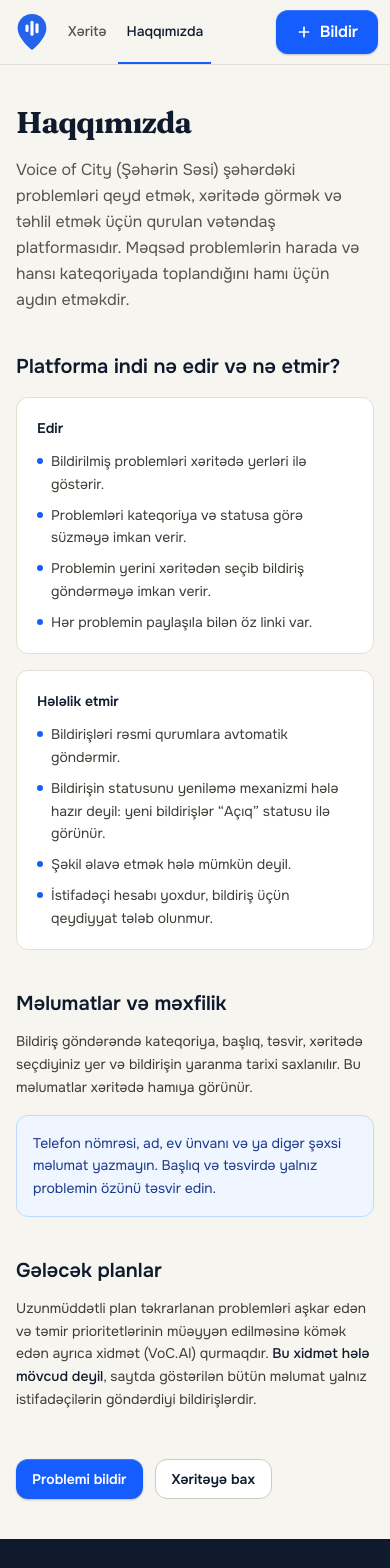
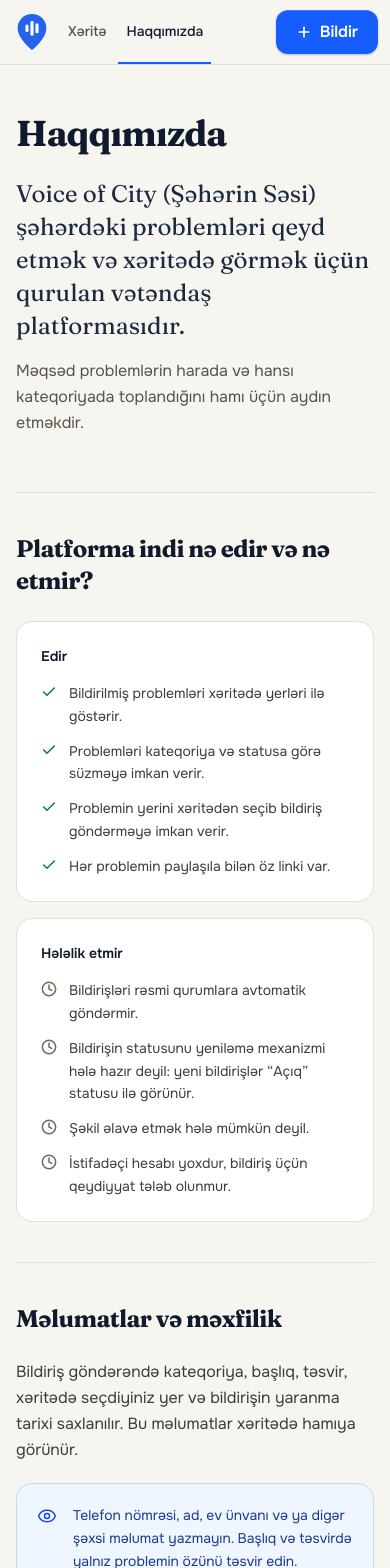
Before and after one commit to NRvBOSS/VoC-frontend, a Next.js app: page /about in a window 390 px wide. Shown: the top 1568 px of the page. Built offline with nearby package versions, Linux system fonts and the light colour scheme; no server answers.

Commit message:
style: about page redesign, lost-pin 404 and error pages, loading state

```diff
--- a/src/app/(site)/about/page.tsx
+++ b/src/app/(site)/about/page.tsx
@@ -1,4 +1,7 @@
 import Link from "next/link";
+import type { LucideIcon } from "lucide-react";
+import { ArrowRight, Check, Clock, Eye, Plus } from "lucide-react";
+import type { ReactNode } from "react";
 import { buttonStyles } from "@/components/ui/Button";
 import { BRAND, CONTACT_EMAIL } from "@/lib/brand";
 
@@ -18,14 +21,48 @@
     "İstifadəçi hesabı yoxdur, bildiriş üçün qeydiyyat tələb olunmur.",
 ];
 
-function List({ items }: { items: string[] }) {
+function Row({
+                 id,
+                 title,
+                 children,
+             }: {
+    id: string;
+    title: string;
+    children: ReactNode;
+}) {
     return (
-        <ul className="mt-3 space-y-2 text-sm leading-relaxed text-slate-700">
+        <section
+            aria-labelledby={id}
+            className="grid gap-6 border-t border-slate-200 py-10 lg:grid-cols-[14rem_minmax(0,1fr)] lg:gap-10"
+        >
+            <h2
+                id={id}
+                className="font-display text-2xl font-bold tracking-tight text-slate-900"
+            >
+                {title}
+            </h2>
+            <div>{children}</div>
+        </section>
+    );
+}
+
+function Items({
+                   items,
+                   Icon,
+                   iconClass,
+               }: {
+    items: string[];
+    Icon: LucideIcon;
+    iconClass: string;
+}) {
+    return (
+        <ul className="mt-4 space-y-3 text-sm leading-relaxed text-slate-700">
             {items.map((item) => (
-                <li key={item} className="flex gap-2">
-          <span
+                <li key={item} className="flex gap-3">
+                    <Icon
                         aria-hidden
-              className="mt-2 h-1.5 w-1.5 shrink-0 rounded-full bg-blue-600"
+                        className={`mt-0.5 h-4 w-4 shrink-0 ${iconClass}`}
+                        strokeWidth={2.25}
                     />
                     {item}
                 </li>
@@ -36,89 +73,101 @@
 
 export default function AboutPage() {
     return (
-        <div className="mx-auto max-w-3xl px-4 py-10 sm:px-6 lg:py-14">
-            <h1 className="text-3xl font-bold tracking-tight text-slate-900">
+        <div className="mx-auto max-w-5xl px-4 py-12 sm:px-6 lg:py-20">
+            <h1 className="text-4xl font-bold tracking-tight text-slate-900 sm:text-5xl">
                 Haqqımızda
             </h1>
-            <p className="mt-4 text-base leading-relaxed text-slate-600">
+            <p className="mt-6 max-w-3xl font-display text-2xl leading-snug text-slate-800 sm:text-3xl">
                 <span lang="en">{BRAND.name}</span> ({BRAND.nameAz}) şəhərdəki
-                problemləri qeyd etmək, xəritədə görmək və təhlil etmək üçün qurulan
-                vətəndaş platformasıdır. Məqsəd problemlərin harada və hansı
-                kateqoriyada toplandığını hamı üçün aydın etməkdir.
+                problemləri qeyd etmək və xəritədə görmək üçün qurulan vətəndaş
+                platformasıdır.
+            </p>
+            <p className="mt-4 max-w-2xl text-base leading-relaxed text-slate-600">
+                Məqsəd problemlərin harada və hansı kateqoriyada toplandığını hamı üçün
+                aydın etməkdir.
             </p>
 
-            <section aria-labelledby="scope" className="mt-10">
-                <h2 id="scope" className="text-xl font-semibold text-slate-900">
-                    Platforma indi nə edir və nə etmir?
-                </h2>
-                <div className="mt-4 grid gap-4 md:grid-cols-2">
-                    <div className="rounded-xl border border-slate-200 bg-white p-5">
+            <div className="mt-14">
+                <Row id="scope" title="Platforma indi nə edir və nə etmir?">
+                    <div className="grid gap-4 md:grid-cols-2">
+                        <div className="rounded-2xl border border-slate-200 bg-white p-6">
                             <h3 className="text-sm font-semibold text-slate-900">Edir</h3>
-                        <List items={DOES} />
+                            <Items items={DOES} Icon={Check} iconClass="text-green-700" />
                         </div>
-                    <div className="rounded-xl border border-slate-200 bg-white p-5">
+                        <div className="rounded-2xl border border-slate-200 bg-white p-6">
                             <h3 className="text-sm font-semibold text-slate-900">
                                 Hələlik etmir
                             </h3>
-                        <List items={DOES_NOT} />
+                            <Items
+                                items={DOES_NOT}
+                                Icon={Clock}
+                                iconClass="text-slate-500"
+                            />
                         </div>
                     </div>
-            </section>
+                </Row>
 
-            <section aria-labelledby="data" className="mt-10">
-                <h2 id="data" className="text-xl font-semibold text-slate-900">
-                    Məlumatlar və məxfilik
-                </h2>
-                <p className="mt-3 text-sm leading-relaxed text-slate-700">
+                <Row id="data" title="Məlumatlar və məxfilik">
+                    <p className="text-base leading-relaxed text-slate-700">
                         Bildiriş göndərəndə kateqoriya, başlıq, təsvir, xəritədə seçdiyiniz
-                    yer və bildirişin yaranma tarixi saxlanılır. Bu məlumatlar xəritədə
-                    hamıya görünür.
+                        yer və bildirişin yaranma tarixi saxlanılır. Bu məlumatlar
+                        xəritədə hamıya görünür.
                     </p>
-                <div className="mt-4 rounded-xl border border-blue-200 bg-blue-50 p-4 text-sm leading-relaxed text-blue-900">
-                    Telefon nömrəsi, ad, ev ünvanı və ya digər şəxsi məlumat yazmayın.
-                    Başlıq və təsvirdə yalnız problemin özünü təsvir edin.
+                    <div className="mt-5 flex gap-4 rounded-2xl border border-blue-200 bg-blue-50 p-5 text-blue-900">
+                        <Eye
+                            aria-hidden
+                            className="mt-0.5 h-5 w-5 shrink-0 text-blue-700"
+                            strokeWidth={1.75}
+                        />
+                        <p className="text-sm leading-relaxed">
+                            Telefon nömrəsi, ad, ev ünvanı və ya digər şəxsi məlumat
+                            yazmayın. Başlıq və təsvirdə yalnız problemin özünü təsvir edin.
+                        </p>
                     </div>
-            </section>
+                </Row>
 
-            <section aria-labelledby="future" className="mt-10">
-                <h2 id="future" className="text-xl font-semibold text-slate-900">
-                    Gələcək planlar
-                </h2>
-                <p className="mt-3 text-sm leading-relaxed text-slate-700">
+                <Row id="future" title="Gələcək planlar">
+                    <div className="rounded-2xl border border-slate-200 bg-white p-6">
+                        <div className="flex flex-wrap items-center gap-3">
+                            <h3 className="font-display text-xl font-semibold text-slate-900">
+                                VoC.AI
+                            </h3>
+                            <span className="rounded-full border border-slate-300 bg-slate-50 px-2.5 py-0.5 text-xs font-medium text-slate-700">
+                Hələ mövcud deyil
+              </span>
+                        </div>
+                        <p className="mt-3 text-base leading-relaxed text-slate-700">
                             Uzunmüddətli plan təkrarlanan problemləri aşkar edən və təmir
                             prioritetlərinin müəyyən edilməsinə kömək edən ayrıca xidmət
-                    (VoC.AI) qurmaqdır.{" "}
-                    <span className="font-medium text-slate-900">
-            Bu xidmət hələ mövcud deyil
-          </span>
-                    , saytda göstərilən bütün məlumat yalnız istifadəçilərin göndərdiyi
-                    bildirişlərdir.
+                            qurmaqdır. Saytda göstərilən bütün məlumat yalnız
+                            istifadəçilərin göndərdiyi bildirişlərdir.
                         </p>
-            </section>
+                    </div>
+                </Row>
 
                 {CONTACT_EMAIL && (
-                <section aria-labelledby="contact" className="mt-10">
-                    <h2 id="contact" className="text-xl font-semibold text-slate-900">
-                        Əlaqə
-                    </h2>
-                    <p className="mt-3 text-sm text-slate-700">
+                    <Row id="contact" title="Əlaqə">
+                        <p className="text-base text-slate-700">
                             Sual və təkliflər üçün:{" "}
                             <a
                                 href={`mailto:${CONTACT_EMAIL}`}
-                            className="font-medium text-blue-700 underline"
+                                className="font-semibold text-blue-700 underline"
                             >
                                 {CONTACT_EMAIL}
                             </a>
                         </p>
-                </section>
+                    </Row>
                 )}
+            </div>
 
-            <div className="mt-12 flex flex-wrap gap-3">
-                <Link href="/report" className={buttonStyles("primary")}>
+            <div className="flex flex-wrap gap-3 border-t border-slate-200 pt-10">
+                <Link href="/report" className={buttonStyles("primary", "lg")}>
+                    <Plus aria-hidden className="h-4 w-4" strokeWidth={2.5} />
                     Problemi bildir
                 </Link>
-                <Link href="/map" className={buttonStyles("secondary")}>
+                <Link href="/map" className={buttonStyles("secondary", "lg")}>
                     Xəritəyə bax
+                    <ArrowRight aria-hidden className="h-4 w-4" />
                 </Link>
             </div>
         </div>
--- a/src/app/error.tsx
+++ b/src/app/error.tsx
@@ -1,6 +1,7 @@
 "use client";
 
 import Link from "next/link";
+import { RotateCcw } from "lucide-react";
 import MessagePage from "@/components/layout/MessagePage";
 import Button, { buttonStyles } from "@/components/ui/Button";
 
@@ -14,11 +15,15 @@
     return (
         <MessagePage
             code="Xəta"
+            symbol="!"
             title="Nəsə səhv getdi"
             text="Səhifə yüklənərkən gözlənilməz xəta baş verdi. Yenidən cəhd edin, alınmasa ana səhifəyə qayıdın."
         >
-            <Button onClick={reset}>Yenidən cəhd et</Button>
-            <Link href="/" className={buttonStyles("secondary")}>
+            <Button size="lg" onClick={reset}>
+                <RotateCcw aria-hidden className="h-4 w-4" />
+                Yenidən cəhd et
+            </Button>
+            <Link href="/" className={buttonStyles("secondary", "lg")}>
                 Ana səhifə
             </Link>
             {error.digest && (
--- a/src/app/loading.tsx
+++ b/src/app/loading.tsx
@@ -1,10 +1,12 @@
+import { LogoMark } from "@/components/layout/Logo";
+
 export default function Loading() {
     return (
-        <div
-            role="status"
-            className="grid flex-1 place-items-center p-8 text-sm text-slate-600"
-        >
-            Yüklənir…
+        <div role="status" className="grid flex-1 place-items-center p-8">
+            <div className="flex flex-col items-center gap-3 text-sm text-slate-600">
+                <LogoMark className="h-10 w-10 animate-pulse" />
+                Yüklənir…
+            </div>
         </div>
     );
 }
```
Also changed, not shown: src/app/not-found.tsx (+6 -3 lines), src/components/layout/MessagePage.tsx (+37 -7 lines). Lines whose indentation alone changed are shown as unchanged.
